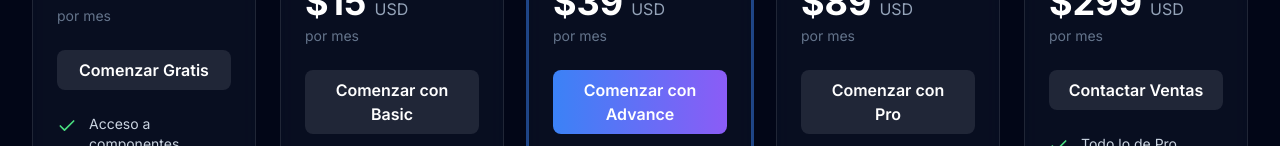
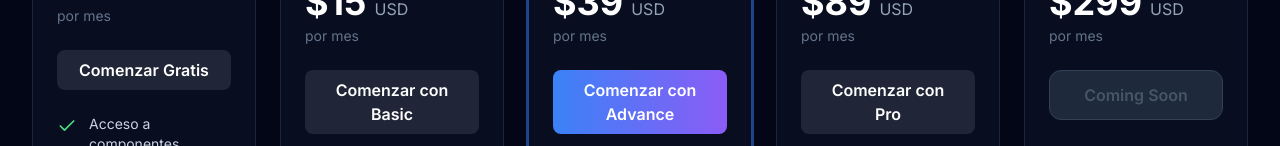
Before and after one commit to GamezDev07/UXKitExpress, a Next.js app in the folder frontend/: page /pricing in a window 1280 px wide. Shown: the part 654-800 px from the top of the page. Built offline with nearby package versions, Linux system fonts and the light colour scheme; no server answers.

Commit message:
feat: Se pospone lanzamiento de Plan Enterprise, pasa a comming soon

```diff
--- a/frontend/app/pricing/page.jsx
+++ b/frontend/app/pricing/page.jsx
@@ -186,7 +186,22 @@ export default function PricingPage() {
                                 <h3 className="text-2xl font-bold text-gray-900 dark:text-white mb-2">{plan.name}</h3>
                                 <p className="text-gray-600 dark:text-slate-400 text-sm mb-6">{plan.description}</p>
                                 <div className="mb-6"><div className="flex items-baseline gap-2"><span className="text-4xl font-bold text-gray-900 dark:text-white">${getPrice(plan)}</span><span className="text-gray-600 dark:text-slate-400">{plan.currency}</span></div><p className="text-gray-500 dark:text-slate-500 text-sm mt-1">por {billingPeriod === 'monthly' ? 'mes' : 'año'}</p></div>
-                                <Button variant={plan.highlighted ? 'primary' : 'secondary'} onClick={() => handleCheckout(plan.id)} className="w-full mb-6">{plan.cta}</Button>
+                                {plan.id === 'enterprise' ? (
+                                    <div className="relative group w-full mb-6">
+                                        <button
+                                            disabled
+                                            className="w-full px-6 py-3 rounded-xl font-semibold bg-gray-100 dark:bg-slate-800 text-gray-400 dark:text-slate-600 cursor-not-allowed border border-gray-200 dark:border-slate-700 select-none transition-colors"
+                                        >
+                                            Coming Soon
+                                        </button>
+                                        <div className="absolute opacity-0 group-hover:opacity-100 transition-opacity duration-200 bottom-full left-1/2 -translate-x-1/2 mb-2 px-3 py-1.5 bg-gray-900 dark:bg-white text-white dark:text-slate-900 text-xs font-medium rounded-lg whitespace-nowrap pointer-events-none shadow-xl transform translate-y-1 group-hover:translate-y-0 text-center z-10">
+                                            Disponible próximamente
+                                            <div className="absolute top-full left-1/2 -translate-x-1/2 border-4 border-transparent border-t-gray-900 dark:border-t-white"></div>
+                                        </div>
+                                    </div>
+                                ) : (
+                                    <Button variant={plan.highlighted ? 'primary' : 'secondary'} onClick={() => handleCheckout(plan.id)} className="w-full mb-6">{plan.cta}</Button>
+                                )}
                                 <ul className="space-y-3 flex-1">{plan.features.map((feature, idx) => (<li key={idx} className="flex items-start gap-3"><Check className="w-5 h-5 text-green-400 flex-shrink-0 mt-0.5" /><span className="text-sm text-gray-700 dark:text-slate-300">{feature}</span></li>))}</ul>
                             </div>
                         )
```
